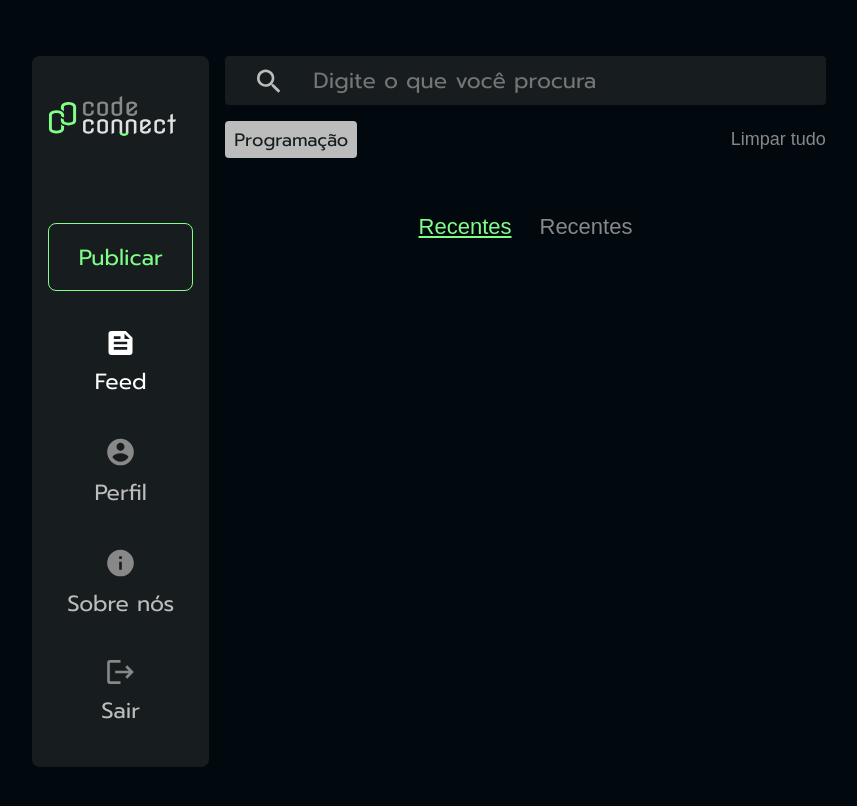
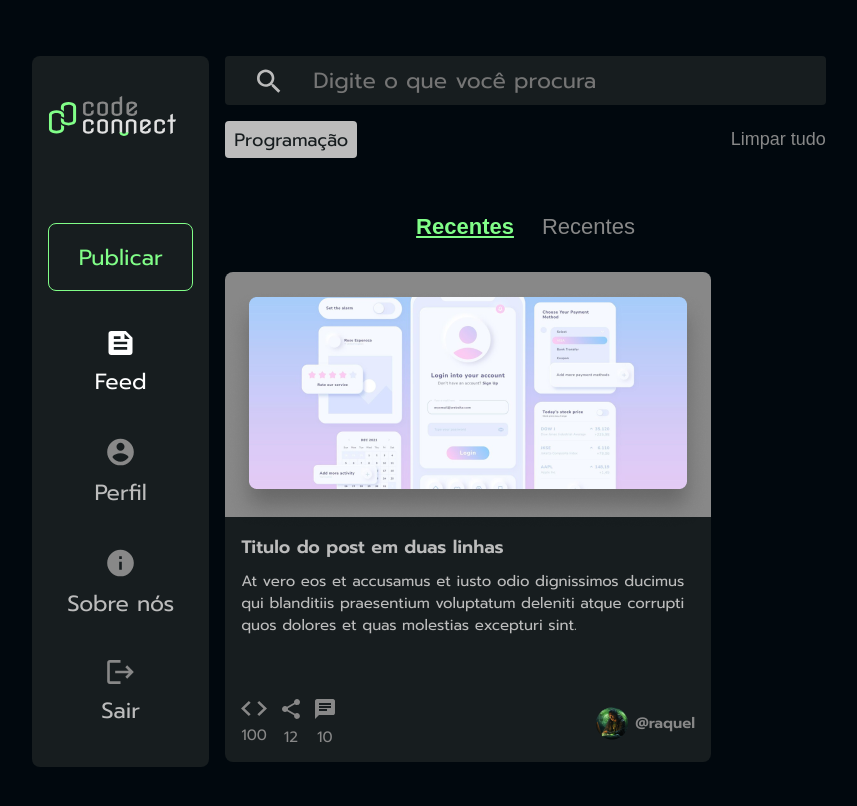
Before and after one commit to RaquelVuicik/codeconnect, a React (Vite) app: page / in a window 1280 px wide. Shown: the top 806 px of the page, without its empty margins (211-1068 px from the left). Built offline with nearby package versions, Linux system fonts and the light colour scheme.

Commit message:
add card

```diff
--- a/index.html
+++ b/index.html
@@ -7,7 +7,7 @@
     <title>Vite + React</title>
     <link rel="preconnect" href="https://fonts.googleapis.com">
     <link rel="preconnect" href="https://fonts.gstatic.com" crossorigin>
-    <link href="https://fonts.googleapis.com/css2?family=Prompt:wght@100;400;500&display=swap" rel="stylesheet">
+    <link href="https://fonts.googleapis.com/css2?family=Prompt:wght@100;400;500;600&display=swap" rel="stylesheet">
   </head>
   <body>
     <div id="root"></div>
--- a/src/App.jsx
+++ b/src/App.jsx
@@ -1,5 +1,6 @@
 import './App.css'
 import BarraDePesquisa from './componentes/BarraDePesquisa'
+import Card from './componentes/Card'
 import Filtro from './componentes/Filtro'
 import Ordenacao from './componentes/Ordenacao'
 import Sidebar from './componentes/Sidebar'
@@ -13,6 +14,7 @@ function App() {
         <BarraDePesquisa />
         <Filtro />
         <Ordenacao />
+        <Card />
       </div>
     </div>
   )
--- a/src/componentes/Card/index.jsx
+++ b/src/componentes/Card/index.jsx
@@ -0,0 +1,45 @@
+import Capa from "./assets/capa.png";
+import Code from "./assets/code.svg";
+import Chat from "./assets/chat.svg";
+import Share from "./assets/share.svg";
+import Icone from "./assets/icone.png";
+
+import "./styles.css";
+
+export default function Card() {
+    return (
+        <article className="card">
+            <div className="card__imagem">
+                <img src={Capa} alt="imagem do post" />
+            </div>
+            <div className="card__conteudo">
+                <div className="conteudo__texto">
+                    <h3>Titulo do post em duas linhas</h3>
+                    <p>At vero eos et accusamus et iusto odio dignissimos ducimus qui blanditiis praesentium voluptatum deleniti atque corrupti quos dolores et quas molestias excepturi sint.</p>
+                </div>
+
+                <div className="conteudo__rodape">
+                    <ul>
+                        <li>
+                            <img src={Code} alt="códigos" />
+                            100
+                        </li>
+                        <li>
+                            <img src={Share} alt="compartilhamentos" />
+                            12
+                        </li>
+                        <li>
+                            <img src={Chat} alt="comentários" />
+                            10
+                        </li>
+                    </ul>
+
+                    <div className="rodape__usuario">
+                        <img src={Icone} alt="imagem do usuário" />
+                        @raquel
+                    </div>
+                </div>
+            </div>
+        </article>
+    )
+}
--- /dev/null
+++ b/src/componentes/Card/styles.css
@@ -0,0 +1,63 @@
+.card {
+    background-color: transparent;
+    width: 30.37em;
+    height: 30.62em;
+    border-radius: 8px;
+    margin-top: 2em;
+}
+
+.card__imagem {
+ background-color: var(--cinza-médio);
+ border-radius: 8px 8px 0 0;
+ align-items: center;
+ padding-top: 17px;
+ height: 15.31em;
+}
+
+.card__conteudo {
+    background-color: var(--cinza-escuro);
+    height: 15.31em;
+    border-radius: 0 0 8px 8px;
+    padding: 1em;
+}
+
+.conteudo__texto {
+    color: var(--cinza-claro);
+    font-size: 15px;
+}
+.conteudo__texto h3 {
+    font-size: 18px;
+    font-weight: 600;
+    padding-bottom: 0.5em;
+}
+
+.conteudo__rodape {
+    display: flex;
+    align-items: center;
+    color: var(--cinza-médio);
+    font-size: 15px;
+    margin-top: 4.18em;
+}
+
+
+.conteudo__rodape ul {
+    display: flex;
+    align-items: center;
+    gap: 1em;
+
+}
+.conteudo__rodape ul li {
+    display: flex;
+    flex-direction: column;
+    align-items: initial;
+    text-align: center;
+    gap: 0.5em;
+}
+
+.rodape__usuario {
+    display: flex;
+    justify-content: flex-end;
+    font-weight: 600;
+    gap: 0.5em;
+    align-items: center;
+}
--- a/src/componentes/Ordenacao/styles.css
+++ b/src/componentes/Ordenacao/styles.css
@@ -14,6 +14,6 @@
 
 .botao-ativo {
     color: var(--verde-destaque);
-    font-weight: 500;
+    font-weight: 600;
     text-decoration: underline;
 }
```
Also changed, not shown: src/componentes/Card/assets/icone.png (added).
